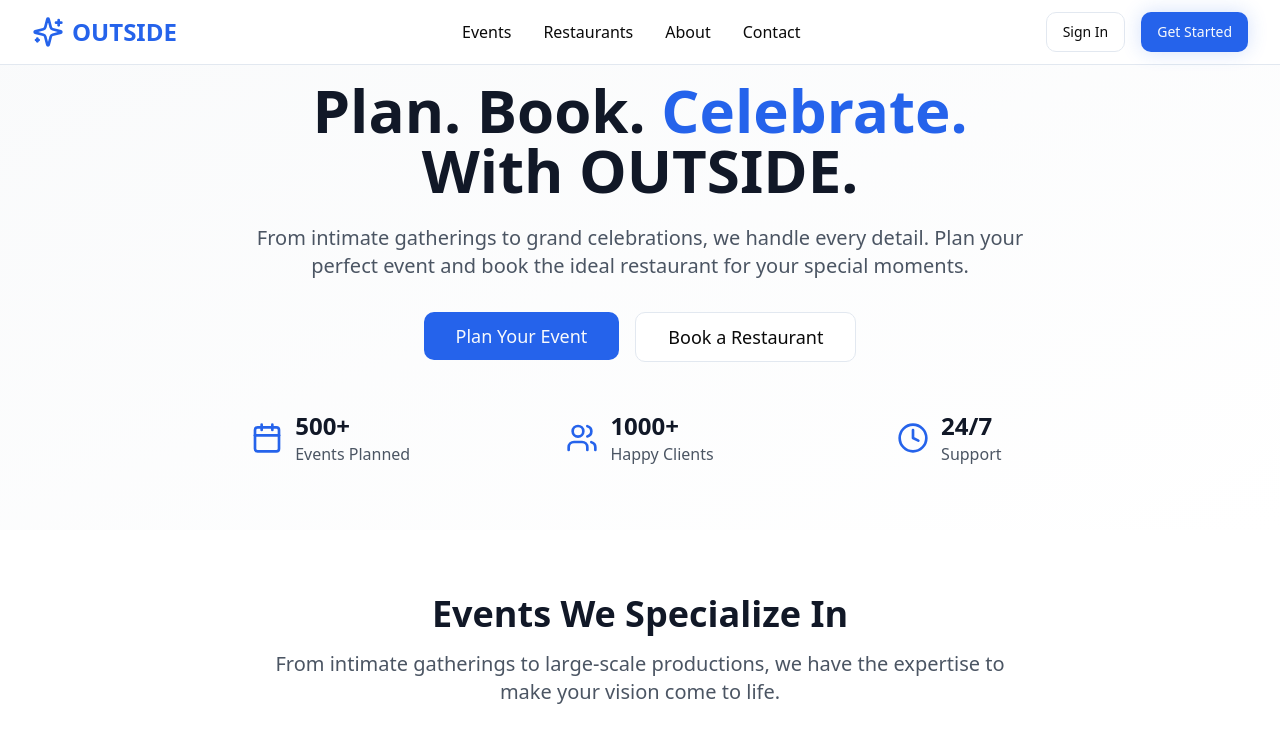
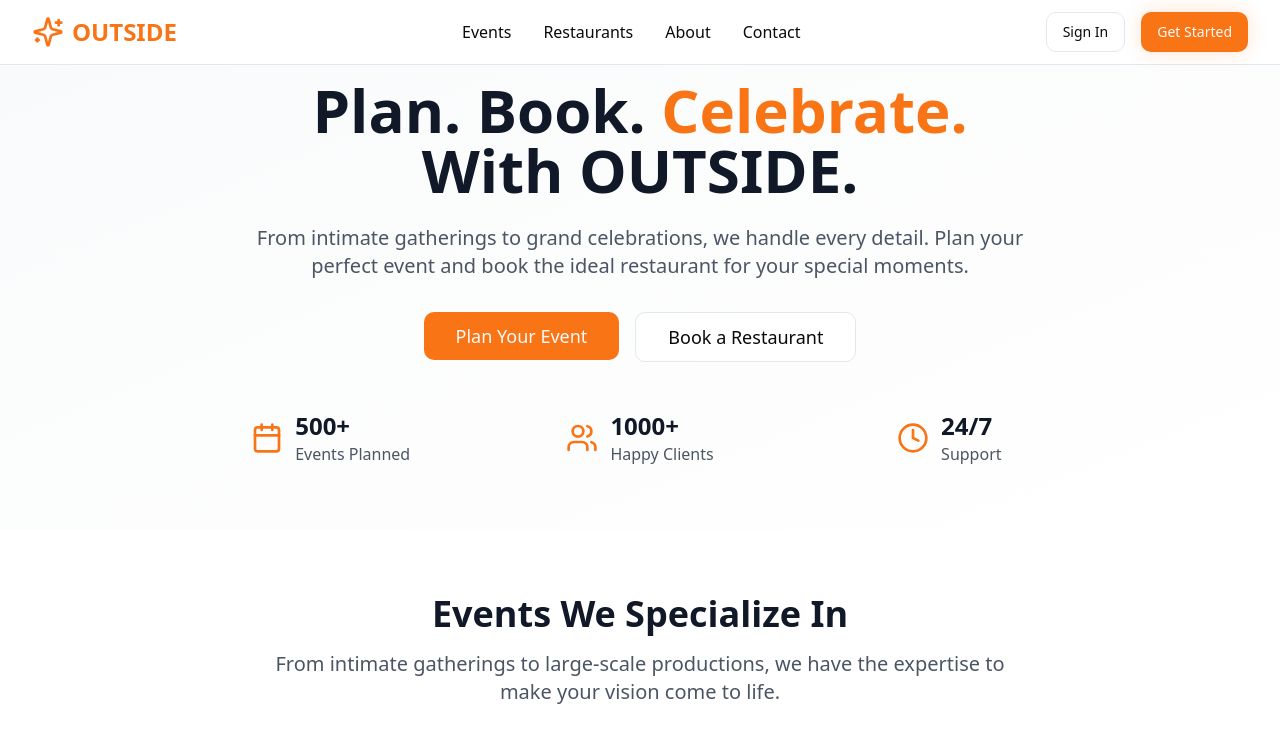
Before and after one commit to pinaflo/aowusu-event-spark, a React (Vite) app: page / in a window 1280 px wide. Shown: the top 754 px of the page. Built offline with nearby package versions, Linux system fonts and the light colour scheme.

Commit message:
Change blue to orange
Updated the color scheme to replace blue with orange.

```diff
--- a/src/index.css
+++ b/src/index.css
@@ -16,8 +16,8 @@
     --popover: 0 0% 100%;
     --popover-foreground: 0 0% 3.9%;
 
-    /* Blue accent color for modern look */
-    --primary: 221.2 83.2% 53.3%;
+    /* Orange accent color for modern look */
+    --primary: 25 95% 53%;
     --primary-foreground: 210 40% 98%;
 
     --secondary: 210 40% 96%;
@@ -34,7 +34,7 @@
 
     --border: 214.3 31.8% 91.4%;
     --input: 214.3 31.8% 91.4%;
-    --ring: 221.2 83.2% 53.3%;
+    --ring: 25 95% 53%;
 
     --radius: 0.75rem;
 
@@ -51,12 +51,12 @@
 
     --sidebar-background: 0 0% 100%;
     --sidebar-foreground: 0 0% 3.9%;
-    --sidebar-primary: 221.2 83.2% 53.3%;
+    --sidebar-primary: 25 95% 53%;
     --sidebar-primary-foreground: 210 40% 98%;
     --sidebar-accent: 210 40% 96%;
     --sidebar-accent-foreground: 222.2 84% 4.9%;
     --sidebar-border: 214.3 31.8% 91.4%;
-    --sidebar-ring: 221.2 83.2% 53.3%;
+    --sidebar-ring: 25 95% 53%;
   }
 
   * {
@@ -82,7 +82,7 @@
     transition: all 0.3s ease;
   }
 
-  /* Blue glow for primary buttons */
+  /* Orange glow for primary buttons */
   .btn-primary-glow {
     box-shadow: 0 0 20px hsl(var(--primary) / 0.2);
   }
```
